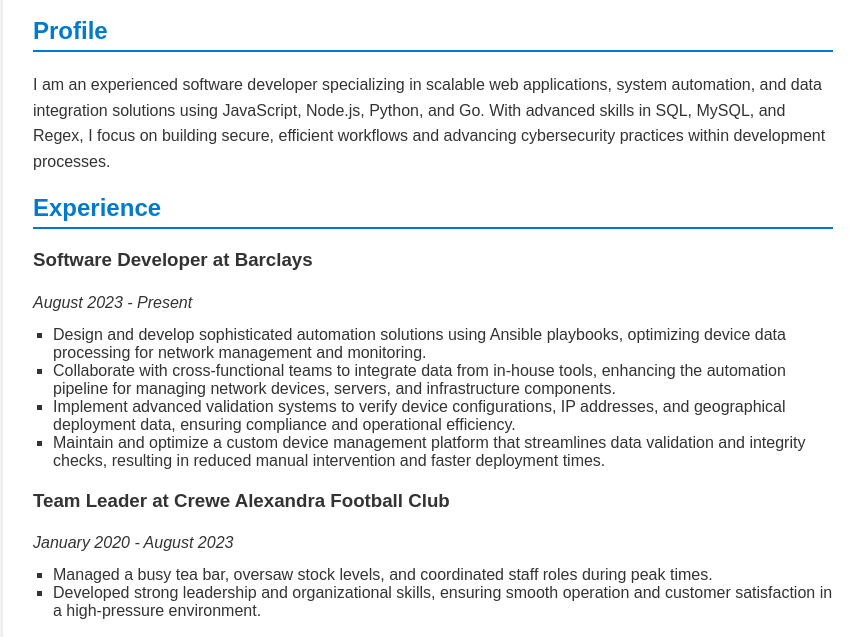
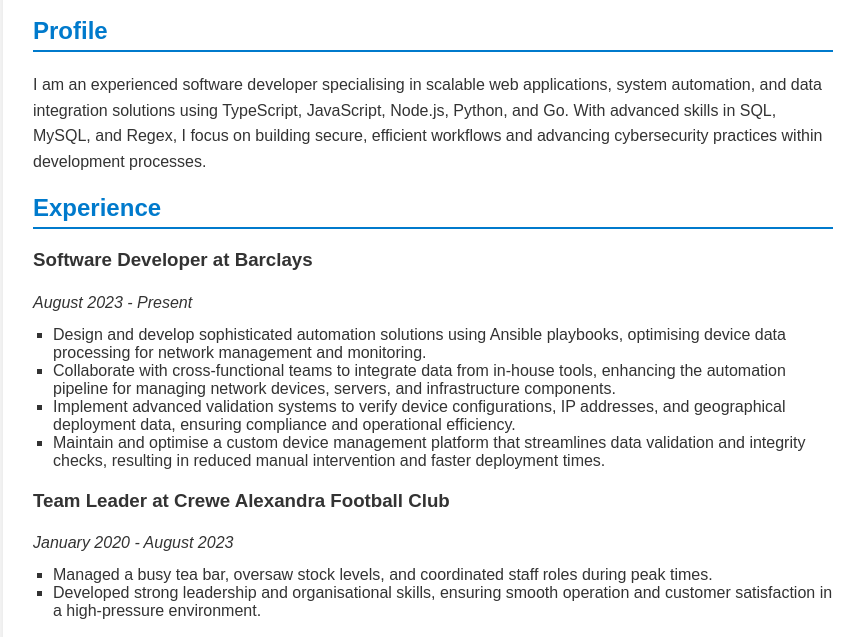
Before and after one commit to aaronmansfield5/resume, a plain HTML site: page index.html in a window 1280 px wide. Shown: the part 158-795 px from the top of the page, without its empty margins (207-1070 px from the left). Drawn offline with Linux system fonts and the light colour scheme; files whose address does not match are found by name; a web font is replaced by a local one.

Commit message:
Update index.html

```diff
--- a/index.html
+++ b/index.html
@@ -17,8 +17,8 @@
 
         <section class="profile">
             <h2>Profile</h2>
-            <p>I am an experienced software developer specializing in scalable web applications, system automation, and
-                data integration solutions using JavaScript, Node.js, Python, and Go. With advanced skills in SQL,
+            <p>I am an experienced software developer specialising in scalable web applications, system automation, and
+                data integration solutions using TypeScript, JavaScript, Node.js, Python, and Go. With advanced skills in SQL,
                 MySQL, and Regex, I focus on building secure, efficient workflows and advancing cybersecurity practices
                 within development processes.</p>
         </section>
@@ -29,13 +29,13 @@
                 <h3>Software Developer at Barclays</h3>
                 <p><em>August 2023 - Present</em></p>
                 <ul>
-                    <li>Design and develop sophisticated automation solutions using Ansible playbooks, optimizing device
+                    <li>Design and develop sophisticated automation solutions using Ansible playbooks, optimising device
                         data processing for network management and monitoring.</li>
                     <li>Collaborate with cross-functional teams to integrate data from in-house tools, enhancing the
                         automation pipeline for managing network devices, servers, and infrastructure components.</li>
                     <li>Implement advanced validation systems to verify device configurations, IP addresses, and
                         geographical deployment data, ensuring compliance and operational efficiency.</li>
-                    <li>Maintain and optimize a custom device management platform that streamlines data validation and
+                    <li>Maintain and optimise a custom device management platform that streamlines data validation and
                         integrity checks, resulting in reduced manual intervention and faster deployment times.</li>
                 </ul>
             </div>
@@ -45,7 +45,7 @@
                 <ul>
                     <li>Managed a busy tea bar, oversaw stock levels, and coordinated staff roles during peak times.
                     </li>
-                    <li>Developed strong leadership and organizational skills, ensuring smooth operation and customer
+                    <li>Developed strong leadership and organisational skills, ensuring smooth operation and customer
                         satisfaction in a high-pressure environment.</li>
                 </ul>
             </div>
@@ -78,7 +78,7 @@
                 <h3><a href="https://github.com/aaronmansfield5/Markdown-Editor" target="_blank">Markdown Editor</a>
                 </h3>
                 <p>A web-based Markdown editor that provides real-time previews with syntax highlighting. This project
-                    emphasizes my web development skills and ability to create responsive, user-centric applications.
+                    emphasises my web development skills and ability to create responsive, user-centric applications.
                 </p>
             </div>
         </section>
@@ -105,7 +105,7 @@
                 <li>Effective Communication Skills</li>
                 <li>Public Speaking & Customer Service</li>
                 <li>Problem Solving & Critical Thinking</li>
-                <li>Project Management & Organization</li>
+                <li>Project Management & Organisation</li>
             </ul>
         </section>
 
```
